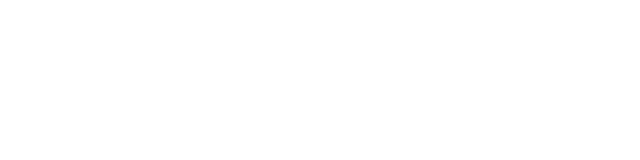
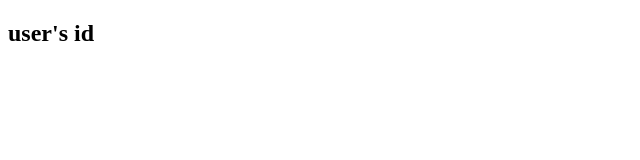
Before and after one commit to tung776/nuxt, a Nuxt app: page /users/1 in a window 1280 px wide. Before the commit this address had no page. Shown: the top 160 px of the page, without its empty margins (0-640 px from the left). Built offline with nearby package versions, Linux system fonts and the light colour scheme.

Commit message:
nested page

```diff
--- a/pages/user.vue
+++ /dev/null
@@ -1,3 +0,0 @@
-<template>
-    <h2>User page</h2>
-</template>
--- /dev/null
+++ b/pages/users/_id.vue
@@ -0,0 +1,5 @@
+<template>
+    <div>
+        <h2>user's id</h2>
+    </div>
+</template>
--- /dev/null
+++ b/pages/users/index.vue
@@ -0,0 +1,3 @@
+<template>
+    <h1>index user page</h1>
+</template>
```
